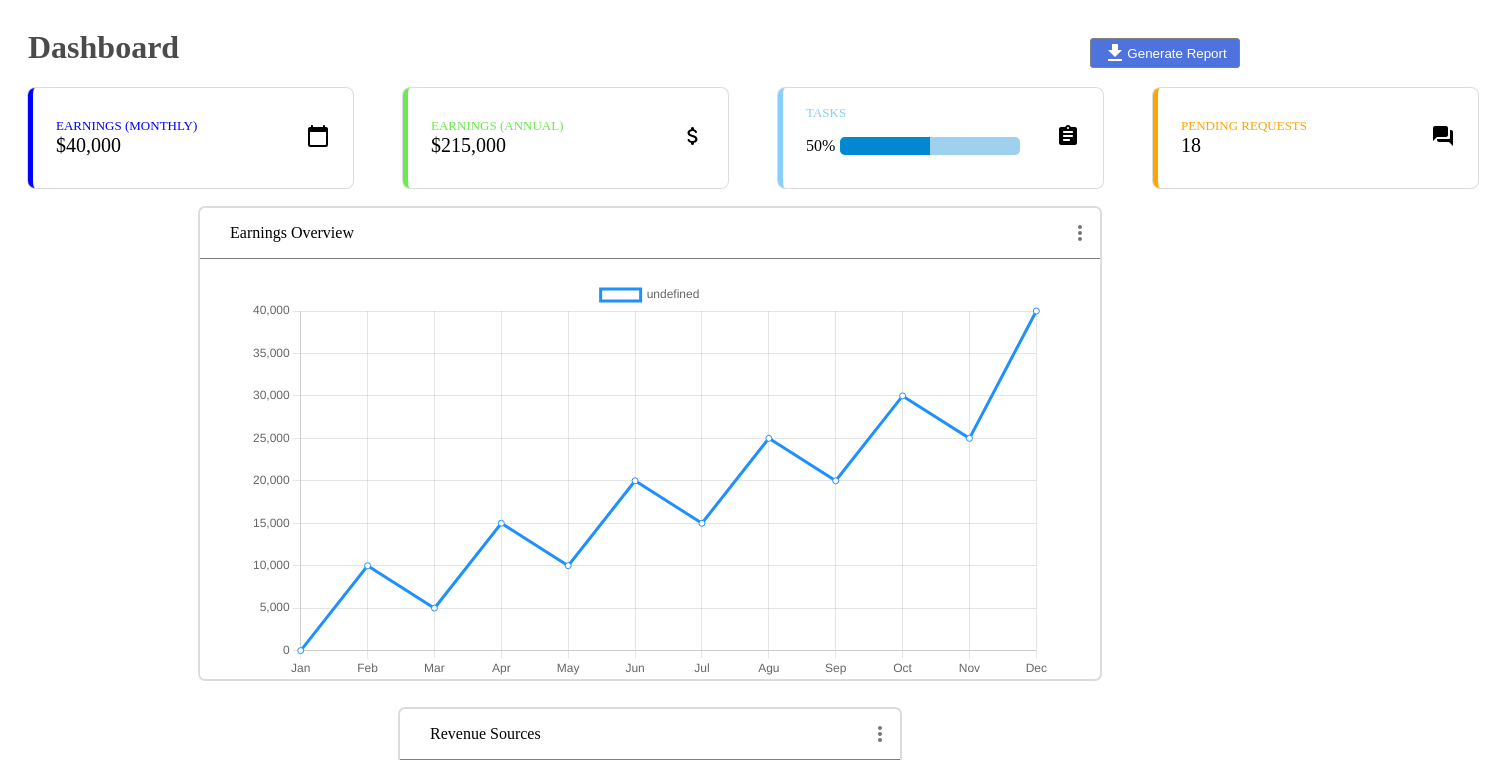
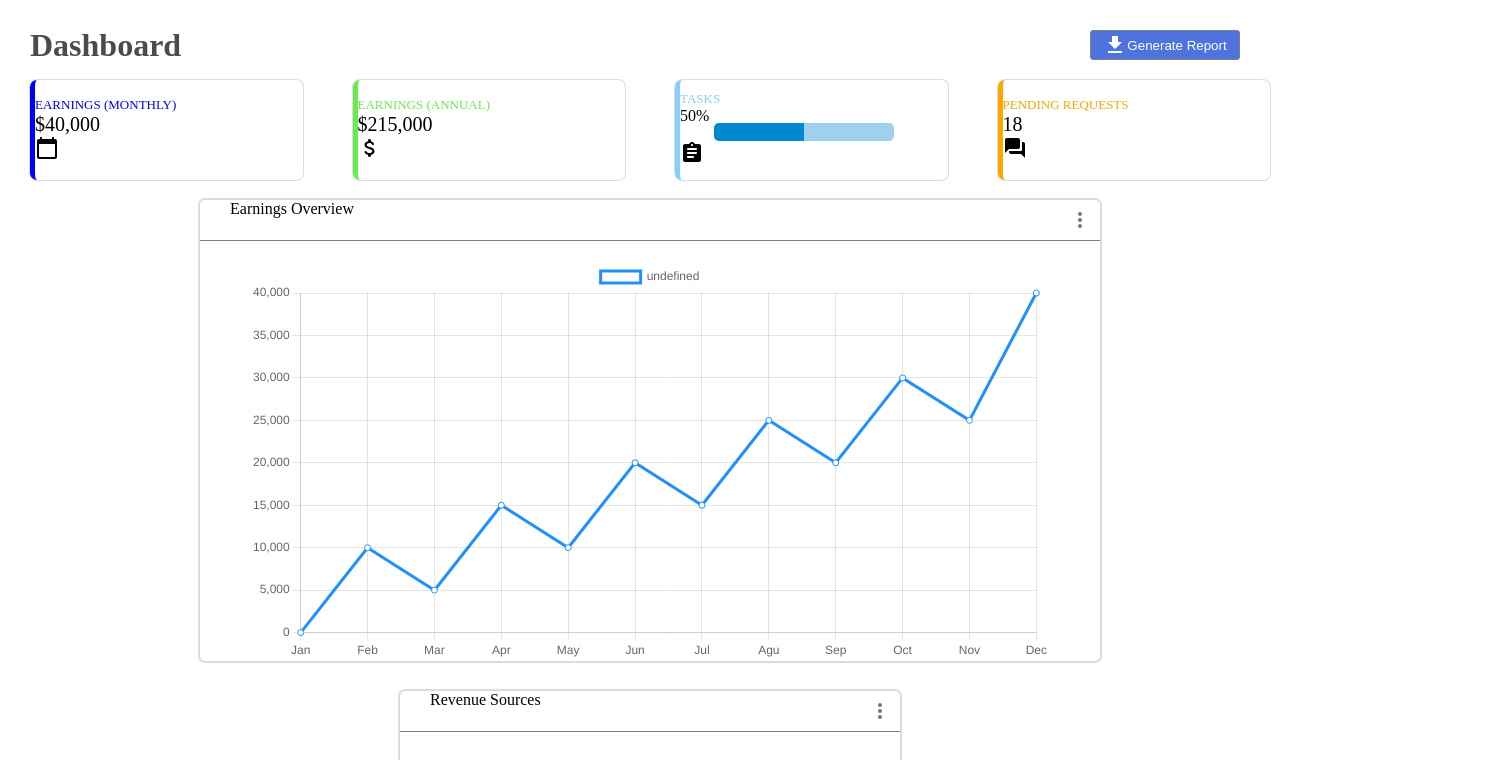
Before and after one commit to jeyachandran17/Dashboard_page, a React (Vite) app: page / in a window 1280 px wide. Shown: the top 760 px of the page, 1488 px wide, since content can reach past the window. Built offline with nearby package versions, Linux system fonts and the light colour scheme.

Commit message:
alter the heading part

```diff
--- a/src/App.css
+++ b/src/App.css
@@ -1,12 +1,18 @@
+*{
+    padding: 0;
+    margin: 0;
+    box-sizing: border-box;
+}
+
 
 .main{
     display: flex;
-    flex-wrap: wrap;
+    flex-direction: column;
+    padding: 10px;
 }
 
 .head{
-    position: relative;
-    left: 20px;
+    display: inline-block;
     opacity: 0.7;
 }
 
@@ -19,9 +25,14 @@
     margin-top: 16px;
 }
 
+.dashboard{
+    padding: 20px;
+}
+
 .dashboard_header{
     display: flex;
-    flex-wrap:wrap;
+    height: 30px;
+    align-items: center;
 }
 
 .report{
@@ -29,7 +40,6 @@
     justify-content: center;
     height: 30px;
     width: 150px;
-    margin-top: 30px;
     display:flex;
     position: absolute;
     right: 40px;
--- a/src/App.jsx
+++ b/src/App.jsx
@@ -43,7 +43,7 @@ ChartJS.register(
 function App() {
   return (
     <div className="App">
-      <Dashboard></Dashboard>
+      <Dashboard />
     </div>
   )
 }
@@ -60,10 +60,6 @@ const options = {
     legend: {
       position: 'top',
     },
-    // title: {
-    //   display: true,
-    //   text: 'Chart.js Line Chart',
-    // },
   },
 };
 
@@ -72,7 +68,6 @@ const datas = {
   labels,
   datasets: [
     {
-      // label: 'Dataset 1',
       data: [0,10000,5000,15000,10000,20000,15000,25000,20000,30000,25000,40000],
       borderColor: 'dodgerblue',
       backgroundColor: 'white',
@@ -102,13 +97,6 @@ const datas = {
       },
     ],
   };
-
-  // ======================================================
-
-  // const normalise = (value) => ((value - MIN) * 100) / (MAX - MIN);
-  // const color = red[500];
-
-  // const colorRed = red[500];
 
   return(
     <div className="main">
```
